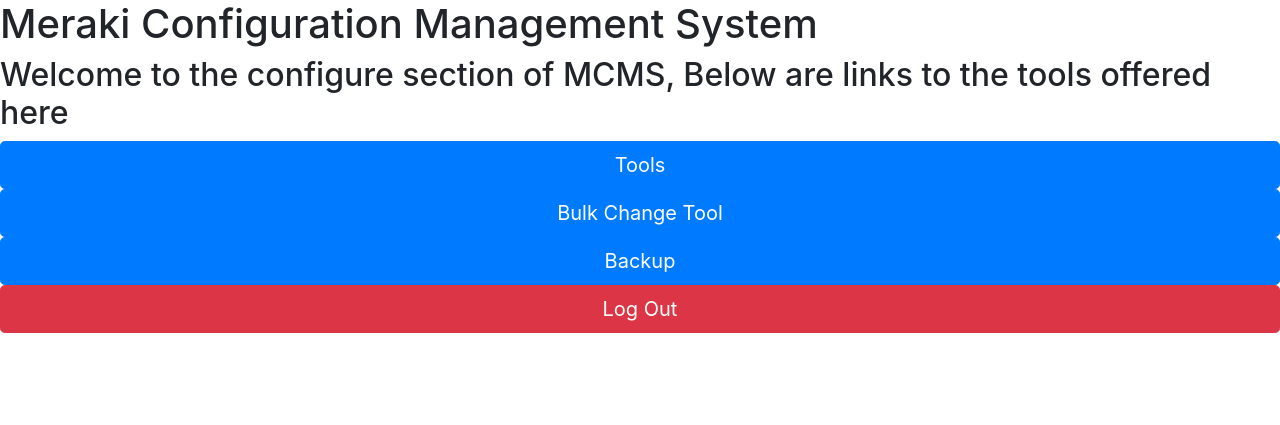
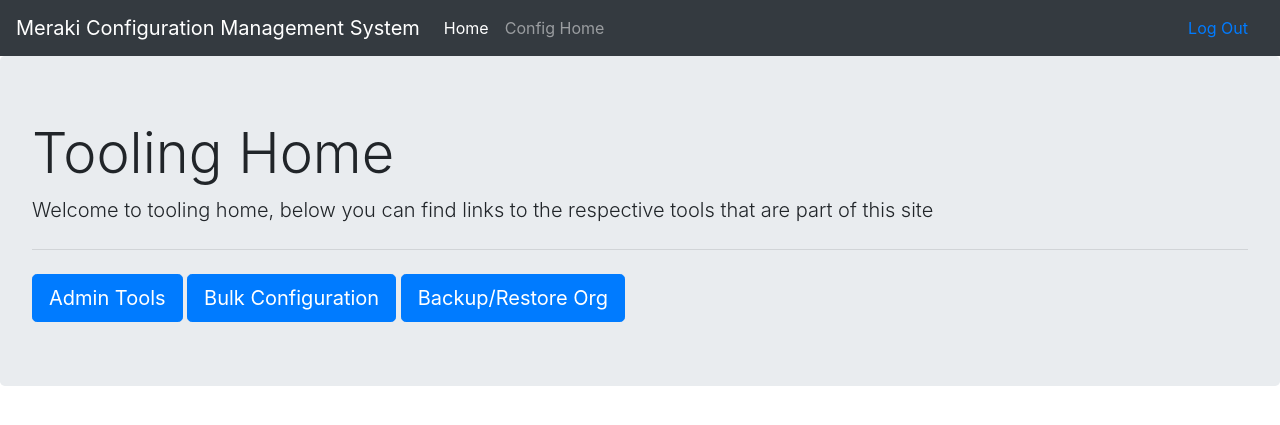
Before and after one commit to TTX170/MCMS, a Django app: page /configure/ in a window 1280 px wide. Shown: the top 425 px of the page. Run offline with Django 3.2, Linux system fonts and the light colour scheme; the visitor is signed in with stand-in values (Sample User, id 1); some libraries are stand-ins or nearby versions.

Commit message:
All tooling basically finished, beggining QOL tweaks

```diff
--- a/configure/views.py
+++ b/configure/views.py
@@ -513,6 +513,7 @@
                     return render(request, 'backup.html', {'orgs':orgs, 'backups':substable})
                 orgoID = request.POST['orgoid']
                 netlist=[]
+
                 for i in dashboard.networks.getOrganizationNetworks(orgoID):
                     netlist.append(i["name"])
                 if request.POST["netid"] == "All":
@@ -561,6 +562,61 @@
                             vlan = network.vlan,
                             dropUntaggedTraffic = network.dropuntag,
                             )
+                distinctvlans = vlan.objects.filter(Q(submissionID = previewID) & Q(netname = request.POST["netid"])).distinct('netname')
+                for i in distinctvlans:
+                    restorenetID = restorenetworks[i.netname]
+                    if not dashboard.vlans.getNetworkVlansEnabledState(restorenetID): dashboard.vlans.updateVlansEnabledState(restorenetID, True)
+                    orgvlans = dashboard.vlans.getNetworkVlans(restorenetID)
+                    currentVlanList = []
+                    for j in orgvlans: currentVlanList.append(orgvlans['id'])
+                    restorevlans = vlan.objects.filter(Q(submissionID = previewID) & Q(netname = i.netname))
+                    for j in restorevlans:
+                        if j in currerentVlanLst:
+                            if j.dhcpstatus == 'Relay DHCP to another server':
+                                dashboard.vlans.updateNetworkVlan(restorenetID, j.vlan,
+                                name = j.vlanname,
+                                subnet = j.subnet,
+                                mxip = j.mxip,
+                                dhcpHandling = j.dhcpstatus,
+                                dhcpRelayServerIPs = j.dhcprelayservers,   #need to filter this out if handling isn't relay
+                                )
+                            else:
+                                dashboard.vlans.updateNetworkVlan(restorenetID, j.vlan,
+                                name = j.vlanname,
+                                subnet = j.subnet,
+                                mxip = j.mxip,
+                                dhcpHandling = j.dhcpstatus
+                                )
+                        else:
+                            if j.dhcpstatus == 'Relay DHCP to another server':
+                                dashboard.createNetworkVlan(restorenetID, j.vlan,
+                                j.vlanname,
+                                j.subnet,
+                                j.mxip,
+                                )
+                                dashboard.updateNetworkVlan(restorenetID, j.vlan,
+                                dhcpHandling = j.dhcpstatus,
+                                dhcpRelayServerIPs = j.dhcprelayservers,
+                                )
+                            else:
+                                dashboard.createNetworkVlan(restorenetID, j.vlan,
+                                j.vlanname,
+                                j.subnet,
+                                j.mxip,
+                                )
+                                dashboard.updateNetworkVlan(restorenetID, j.vlan,
+                                dhcpHandling = j.dhcpstatus,
+                                )
+
+
+                # for restvlan in restorevlans:
+                    # restorenetID = restorenetworks[vlan.netname]
+                    # orgvlans = dashboard.vlans.getNetworkVlans(restorenetID)
+                    # currentVlanList = []
+                    # for i in orgvlans: currentVlanList.append(orgvlans['id'])
+                    # if restvlan in orgvlans:
+                        # dashboard.vlans.updateNetworkVlan(restorenetID, vlans.vlan)# not fone here
+
         return render(request, 'backup.html', {'orgs':orgs, 'backups':substable,'nets':nets})
     else:
         return redirect('/')
--- a/templates/base.html
+++ b/templates/base.html
@@ -8,13 +8,41 @@
         <script src="https://code.jquery.com/jquery-3.4.1.slim.min.js" integrity="sha384-J6qa4849blE2+poT4WnyKhv5vZF5SrPo0iEjwBvKU7imGFAV0wwj1yYfoRSJoZ+n" crossorigin="anonymous"></script>
 		<script src="https://cdn.jsdelivr.net/npm/popper.js@1.16.0/dist/umd/popper.min.js" integrity="sha384-Q6E9RHvbIyZFJoft+2mJbHaEWldlvI9IOYy5n3zV9zzTtmI3UksdQRVvoxMfooAo" crossorigin="anonymous"></script>
 		<script src="https://stackpath.bootstrapcdn.com/bootstrap/4.4.1/js/bootstrap.min.js" integrity="sha384-wfSDF2E50Y2D1uUdj0O3uMBJnjuUD4Ih7YwaYd1iqfktj0Uod8GCExl3Og8ifwB6" crossorigin="anonymous"></script>
-		<H1>Meraki Configuration Management System</H1>
+
 </head>
 <body>
-    <div class="page-header">
-        <h1><a href="/Meraki Configuration Management System"></a></h1>
-    </div>
 
+    <nav class="navbar navbar-expand-lg navbar-dark bg-dark">
+  <a class="navbar-brand" href="/">Meraki Configuration Management System</a>
+  <button class="navbar-toggler" type="button" data-toggle="collapse" data-target="#navbarSupportedContent" aria-controls="navbarSupportedContent" aria-expanded="false" aria-label="Toggle navigation">
+    <span class="navbar-toggler-icon"></span>
+  </button>
+
+  <div class="collapse navbar-collapse" id="navbarSupportedContent">
+    <ul class="navbar-nav mr-auto">
+      <li class="nav-item active">
+        <a class="nav-link" href="/">Home</a>
+      </li>
+      <li class="nav-item">
+        <a class="nav-link" href="/configure">Config Home</a>
+      </li>
+
+
+
+    </ul>
+	{% if user.is_authenticated %}
+
+   <span class="nav-item">
+        <a class="nav-link" href="{% url 'logout' %}">Log Out</a>
+      </span>
+{% else %}
+   <span class="nav-item">
+        <a class="nav-link" href="{% url 'login' %}">Log In</a>
+      </span>
+{% endif %}
+
+  </div>
+</nav>
 
             {% block content %}
             {% endblock %}
--- a/templates/confhome.html
+++ b/templates/confhome.html
@@ -1,22 +1,20 @@
 {% extends 'base.html' %}
 {% block content %}
-<h2> Welcome to the configure section of MCMS, Below are links to the tools offered here</h2>
-<form action="Tools" method="post">
-{% csrf_token %}
-<button type="submit" class="btn btn-primary btn-lg btn-block">Tools</button>
-</form>
 
-<form action="BulkChange" method="post">
-{% csrf_token %}
-<button type="submit" class="btn btn-primary btn-lg btn-block">Bulk Change Tool</button>
-</form>
-<form action="Backup" method="post">
-{% csrf_token %}
-<button type="submit" class="btn btn-primary btn-lg btn-block">Backup</button>
-</form>
 
-<form action="Tools" method="post">
-{% csrf_token %}
-<button type="button" class="btn btn-danger btn-lg btn-block">Log Out</button>
-</form>
-{% endblock %}
+
+
+
+
+
+<div class="jumbotron">
+  <h1 class="display-4">Tooling Home</h1>
+  <p class="lead">Welcome to tooling home, below you can find links to the respective tools that are part of this site</p>
+  <hr class="my-4">
+  {% if user.is_superuser %}
+  <a class="btn btn-primary btn-lg" href="{% url 'apicheck' %}" role="button">Admin Tools</a>
+  {%endif%}
+  <a class="btn btn-primary btn-lg" href="{% url 'bulkchange' %}" role="button">Bulk Configuration</a>
+  <a class="btn btn-primary btn-lg" href="{% url 'backup' %}" role="button">Backup/Restore Org</a>
+</div>
+{%endblock%}
```
